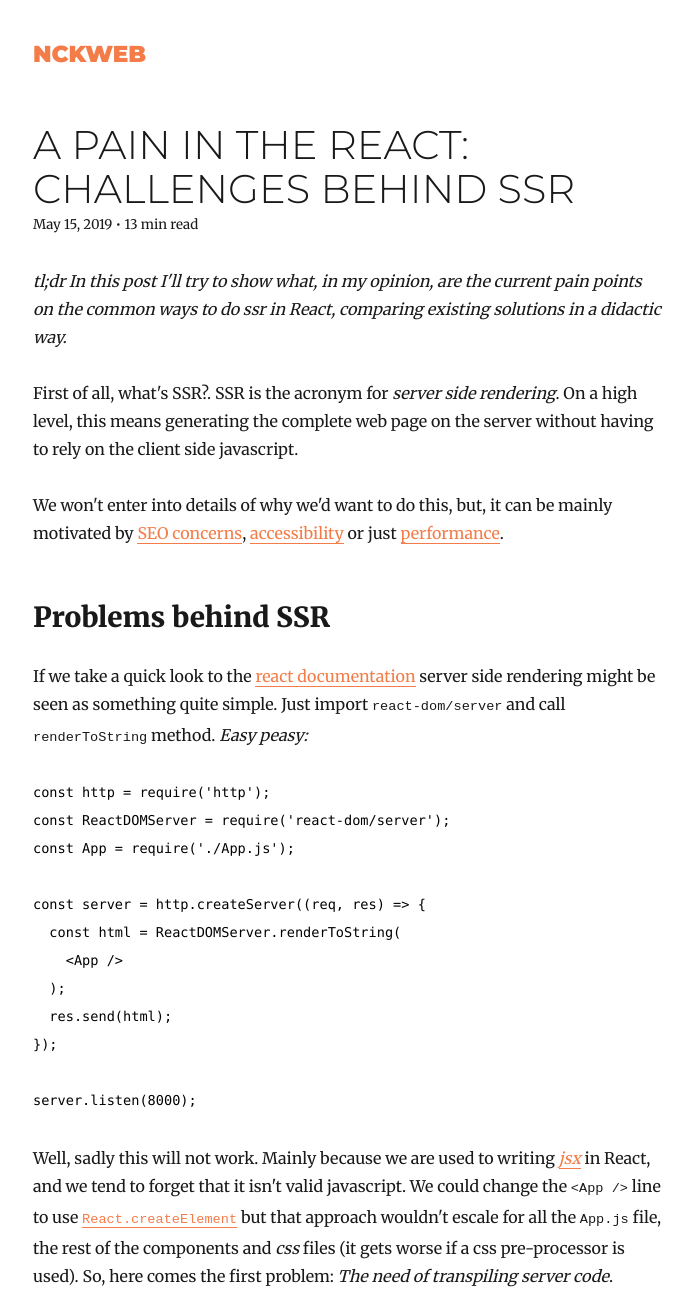
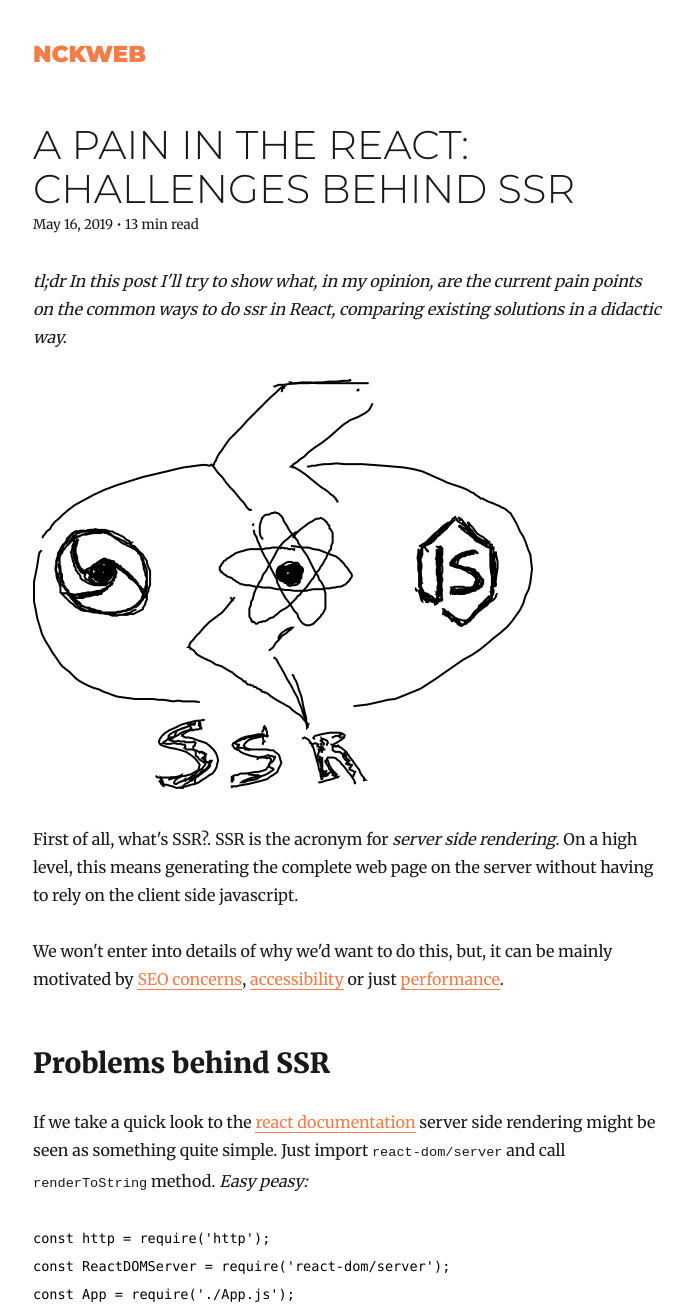
Before and after one commit to NickCis/nckweb.com.ar, a Gatsby site: page /a-pain-in-the-react-challenges-behind-ssr/ in a window 1280 px wide. Shown: the top 1304 px of the page, without its empty margins (292-986 px from the left). Built offline with nearby package versions, Linux system fonts and the light colour scheme; Gatsby itself is replaced by a stand-in of ours; some packages are replaced by stand-ins of ours; code samples lack their colours.

Commit message:
Update from Forestry.io Nicolas Cisco updated content/blog/a-pain-in-the-react-challenges-behind-ssr/index.md

````diff
--- a/content/blog/a-pain-in-the-react-challenges-behind-ssr/index.md
+++ b/content/blog/a-pain-in-the-react-challenges-behind-ssr/index.md
@@ -1,5 +1,5 @@
 ---
-date: 2019-05-15T11:00:00-03:00
+date: 2019-05-16T11:00:00-03:00
 title: 'A pain in the react: Challenges behind SSR'
 description: In this post I'll try to show what, in my opinion, are the current pain
   points on the common ways to do server side rendering in React, comparing existing
@@ -11,6 +11,8 @@
 
 ---
 _tl;dr In this post I'll try to show what, in my opinion, are the current pain points on the common ways to do ssr in React, comparing existing solutions in a didactic way._
+
+![](./cover.png)
 
 First of all, what's SSR?. SSR is the acronym for _server side rendering_. On a high level, this means generating the complete web page on the server without having to rely on the client side javascript.
 
@@ -35,7 +37,7 @@
 server.listen(8000);
 ```
 
-Well, sadly this will not work. Mainly because we are used to writing [_jsx_](https://reactjs.org/docs/jsx-in-depth.html) in React, and we tend to forget that it isn't valid javascript. We could change the `<App />`  line to use [`React.createElement`](https://reactjs.org/docs/react-api.html#createelement) but that approach wouldn't escale for all the `App.js` file, the rest of the components and _css_ files (it gets worse if a css pre-processor is used). So, here comes the first problem: _The need of transpiling server code_.
+Well, sadly this will not work. Mainly because we are used to writing [_jsx_](https://reactjs.org/docs/jsx-in-depth.html) in React, and we tend to forget that it isn't valid javascript. We could change the `<App />`  line to use `[React.createElement](https://reactjs.org/docs/react-api.html#createelement)` but that approach wouldn't escale for all the `App.js` file, the rest of the components and _css_ files (it gets worse if a css pre-processor is used). So, here comes the first problem: _The need of transpiling server code_.
 
 ![Won't somebody please think of the data?](./wont-think-data.png)
 
````
